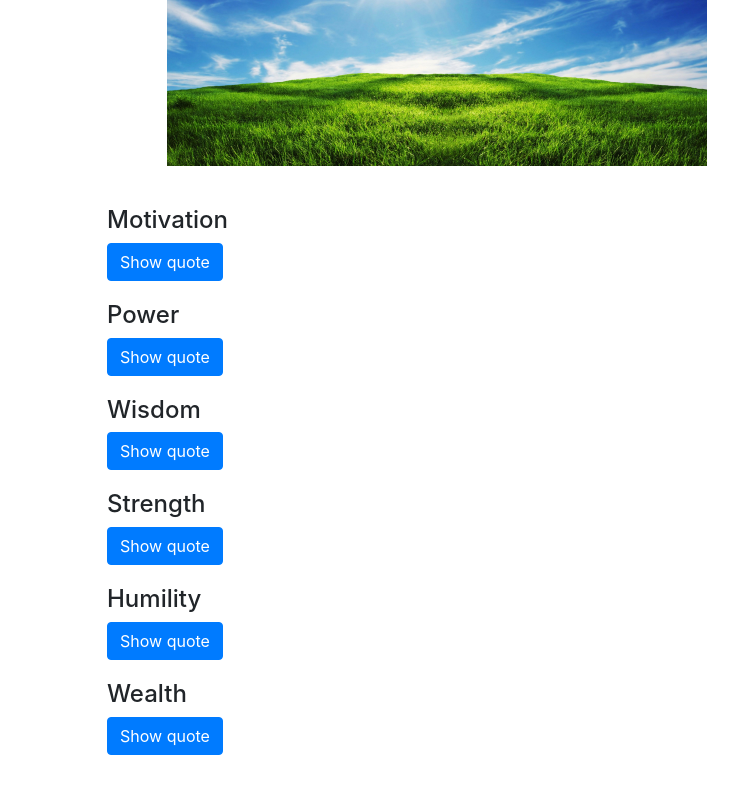
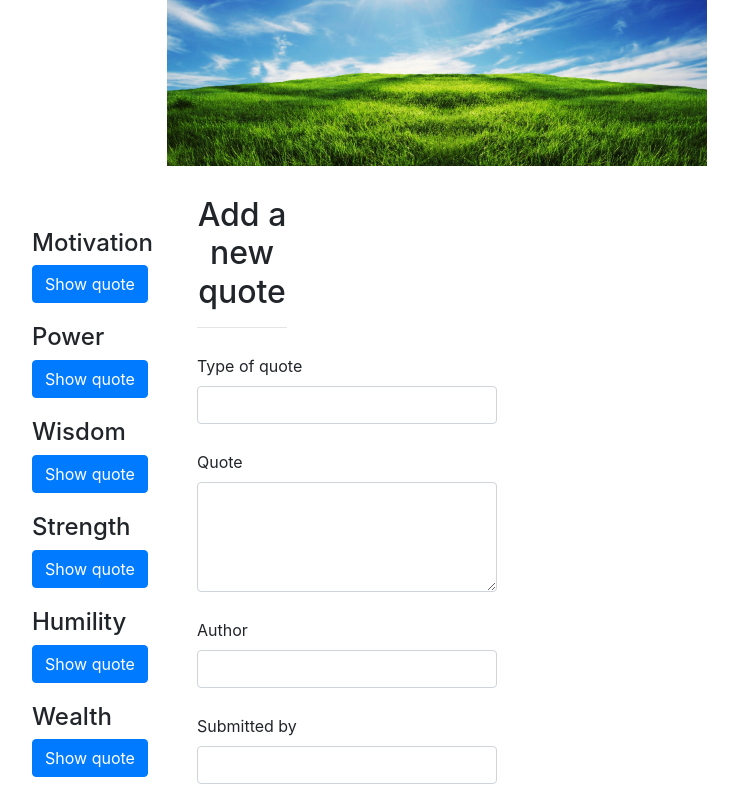
Before and after one commit to AbugaAroni/AngularIP1, an Angular app: page / in a window 1280 px wide. Shown: the part 402-1202 px from the top of the page, without its empty margins (53-791 px from the left). Before the commit the page ends 1157 px from the top, so only its background shows below. Built offline with nearby package versions, Linux system fonts and the light colour scheme.

Commit message:
add form outline

```diff
--- a/src/app/app.module.ts
+++ b/src/app/app.module.ts
@@ -1,5 +1,6 @@
 import { BrowserModule } from '@angular/platform-browser';
 import { NgModule } from '@angular/core';
+import { FormsModule } from '@angular/forms';
 
 import { AppRoutingModule } from './app-routing.module';
 import { AppComponent } from './app.component';
@@ -20,7 +21,8 @@ import { QuotesFormComponent } from './quotes-form/quotes-form.component';
   ],
   imports: [
     BrowserModule,
-    AppRoutingModule
+    AppRoutingModule,
+    FormsModule
   ],
   providers: [],
   bootstrap: [AppComponent]
--- a/src/app/quotes-form/quotes-form.component.html
+++ b/src/app/quotes-form/quotes-form.component.html
@@ -1 +1,23 @@
-<p>quotes-form works!</p>
+<div class="container-fluid">
+  <h2 class="text-center">Add a new quote</h2>
+  <hr>
+  <form>
+    <div class="form-group">
+        <label for="name">Type of quote</label>
+        <input type="text" required class="form-control" id="author">
+    </div>
+      <div class="form-group">
+          <label for="description">Quote</label>
+          <textarea class="form-control" id="description" rows="4" required></textarea>
+      </div>
+      <div class="form-group">
+          <label for="name">Author</label>
+          <input type="text" required class="form-control" id="author">
+      </div>
+      <div class="form-group">
+        <label for="name">Submitted by</label>
+        <input type="text" required class="form-control" id="submitter">
+
+      </div>
+  </form>
+</div>
--- a/src/app/quotes/quotes.component.html
+++ b/src/app/quotes/quotes.component.html
@@ -21,5 +21,8 @@
         </div>
       </div>
     </div>
+    <div class="col-md-6">
+      <app-quotes-form></app-quotes-form>
+    </div>
   </div>
 </div>
```
